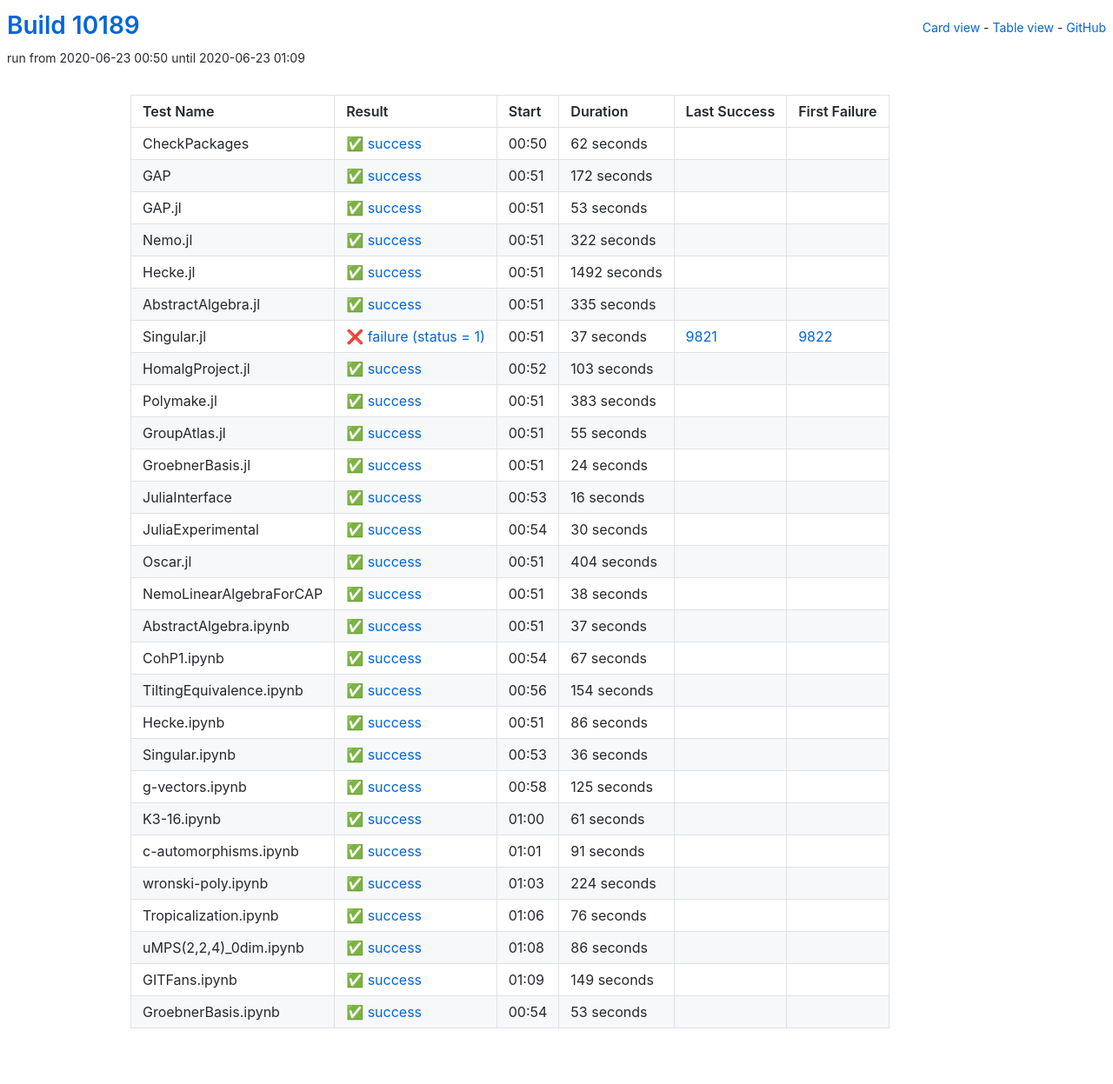
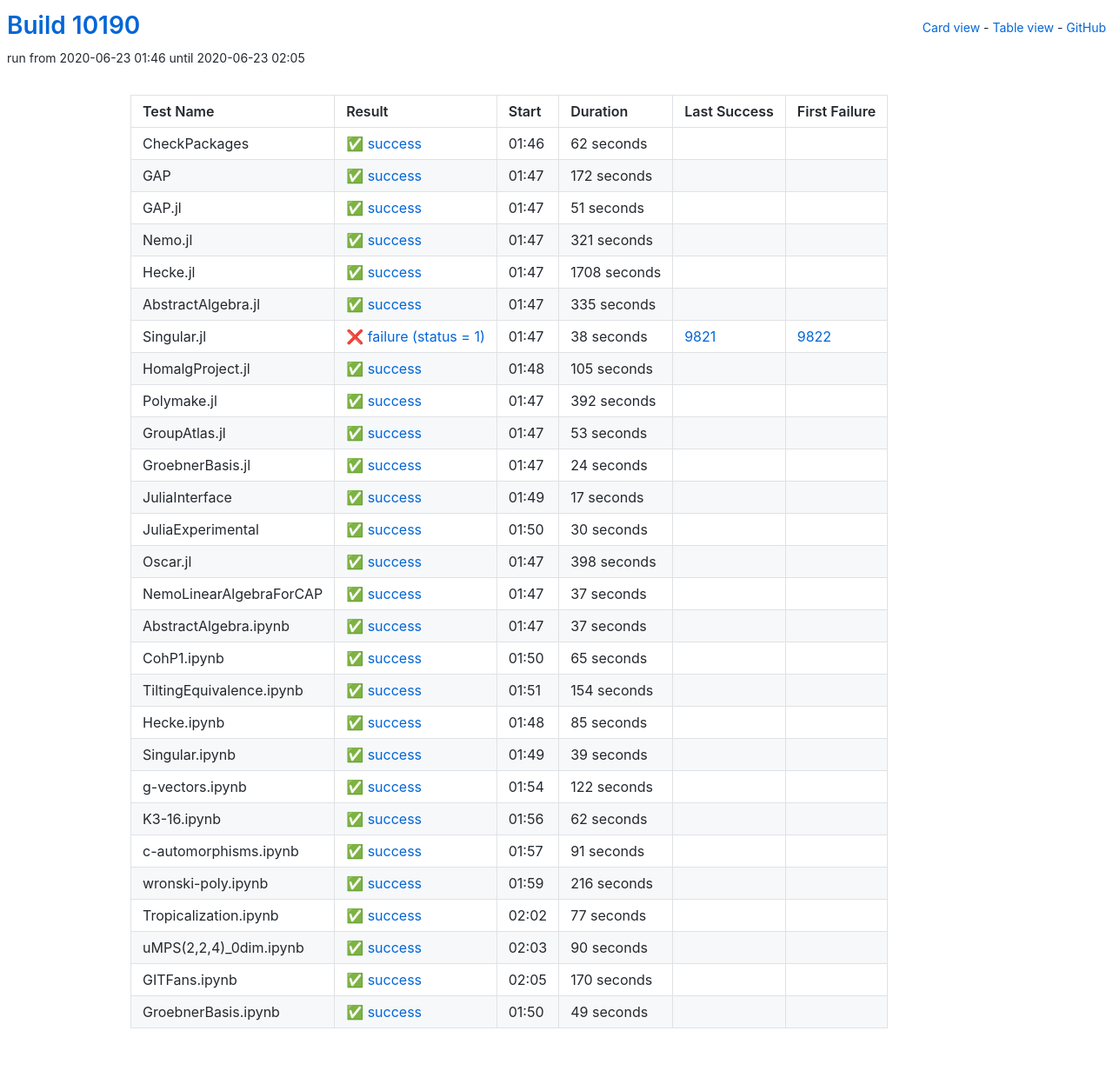
Before and after one commit to oscar-system/oscar-ci-status, a Jekyll site: the page built from table.html, in a window 1280 px wide. Shown: the whole page at 87% size. Built offline with Jekyll 4.4.1, drawn with Linux system fonts in a browser that asks for light colours.

Commit message:
Build #10190

```diff
--- a/_data/ci.yml
+++ b/_data/ci.yml
@@ -1,6 +1,6 @@
 ---
-build: 10189
-build_url: https://oscarci.mathematik.uni-kl.de/job/oscar/10189/
+build: 10190
+build_url: https://oscarci.mathematik.uni-kl.de/job/oscar/10190/
 job: oscar
 organization: oscar-system
 repo: oscar-ci-status
@@ -8,8 +8,8 @@
 tests:
 - name: CheckPackages
   id: checkpackages
-  log: https://oscarci.mathematik.uni-kl.de/job/oscar/10189/artifact/logs/build-10189/CheckPackages.log
-  start: 2020-06-23 00:50
+  log: https://oscarci.mathematik.uni-kl.de/job/oscar/10190/artifact/logs/build-10190/CheckPackages.log
+  start: 2020-06-23 01:46
   success: true
   exitcode: 0
   status: success
@@ -20,8 +20,8 @@
   first_failure_url:
 - name: GAP
   id: gap
-  log: https://oscarci.mathematik.uni-kl.de/job/oscar/10189/artifact/logs/build-10189/GAP.log
-  start: 2020-06-23 00:51
+  log: https://oscarci.mathematik.uni-kl.de/job/oscar/10190/artifact/logs/build-10190/GAP.log
+  start: 2020-06-23 01:47
   success: true
   exitcode: 0
   status: success
@@ -32,44 +32,44 @@
   first_failure_url:
 - name: GAP.jl
   id: gap-jl
-  log: https://oscarci.mathematik.uni-kl.de/job/oscar/10189/artifact/logs/build-10189/GAP.jl.log
-  start: 2020-06-23 00:51
+  log: https://oscarci.mathematik.uni-kl.de/job/oscar/10190/artifact/logs/build-10190/GAP.jl.log
+  start: 2020-06-23 01:47
   success: true
   exitcode: 0
   status: success
-  duration: 53
+  duration: 51
   last_success: false
   last_success_url:
   first_failure: false
   first_failure_url:
 - name: Nemo.jl
   id: nemo-jl
-  log: https://oscarci.mathematik.uni-kl.de/job/oscar/10189/artifact/logs/build-10189/Nemo.jl.log
-  start: 2020-06-23 00:51
+  log: https://oscarci.mathematik.uni-kl.de/job/oscar/10190/artifact/logs/build-10190/Nemo.jl.log
+  start: 2020-06-23 01:47
   success: true
   exitcode: 0
   status: success
-  duration: 322
+  duration: 321
   last_success: false
   last_success_url:
   first_failure: false
   first_failure_url:
 - name: Hecke.jl
   id: hecke-jl
-  log: https://oscarci.mathematik.uni-kl.de/job/oscar/10189/artifact/logs/build-10189/Hecke.jl.log
-  start: 2020-06-23 00:51
+  log: https://oscarci.mathematik.uni-kl.de/job/oscar/10190/artifact/logs/build-10190/Hecke.jl.log
+  start: 2020-06-23 01:47
   success: true
   exitcode: 0
   status: success
-  duration: 1492
+  duration: 1708
   last_success: false
   last_success_url:
   first_failure: false
   first_failure_url:
 - name: AbstractAlgebra.jl
   id: abstractalgebra-jl
-  log: https://oscarci.mathematik.uni-kl.de/job/oscar/10189/artifact/logs/build-10189/AbstractAlgebra.jl.log
-  start: 2020-06-23 00:51
+  log: https://oscarci.mathematik.uni-kl.de/job/oscar/10190/artifact/logs/build-10190/AbstractAlgebra.jl.log
+  start: 2020-06-23 01:47
   success: true
   exitcode: 0
   status: success
@@ -80,56 +80,56 @@
   first_failure_url:
 - name: Singular.jl
   id: singular-jl
-  log: https://oscarci.mathematik.uni-kl.de/job/oscar/10189/artifact/logs/build-10189/Singular.jl.log
-  start: 2020-06-23 00:51
+  log: https://oscarci.mathematik.uni-kl.de/job/oscar/10190/artifact/logs/build-10190/Singular.jl.log
+  start: 2020-06-23 01:47
   success: false
   exitcode: 1
   status: failure
-  duration: 37
+  duration: 38
   last_success: 9821
   last_success_url: https://oscarci.mathematik.uni-kl.de/job/oscar/9821/
   first_failure: 9822
   first_failure_url: https://oscarci.mathematik.uni-kl.de/job/oscar/9822/
 - name: HomalgProject.jl
   id: homalgproject-jl
-  log: https://oscarci.mathematik.uni-kl.de/job/oscar/10189/artifact/logs/build-10189/HomalgProject.jl.log
-  start: 2020-06-23 00:52
+  log: https://oscarci.mathematik.uni-kl.de/job/oscar/10190/artifact/logs/build-10190/HomalgProject.jl.log
+  start: 2020-06-23 01:48
   success: true
   exitcode: 0
   status: success
-  duration: 103
+  duration: 105
   last_success: false
   last_success_url:
   first_failure: false
   first_failure_url:
 - name: Polymake.jl
   id: polymake-jl
-  log: https://oscarci.mathematik.uni-kl.de/job/oscar/10189/artifact/logs/build-10189/Polymake.jl.log
-  start: 2020-06-23 00:51
+  log: https://oscarci.mathematik.uni-kl.de/job/oscar/10190/artifact/logs/build-10190/Polymake.jl.log
+  start: 2020-06-23 01:47
   success: true
   exitcode: 0
   status: success
-  duration: 383
+  duration: 392
   last_success: false
   last_success_url:
   first_failure: false
   first_failure_url:
 - name: GroupAtlas.jl
   id: groupatlas-jl
-  log: https://oscarci.mathematik.uni-kl.de/job/oscar/10189/artifact/logs/build-10189/GroupAtlas.jl.log
-  start: 2020-06-23 00:51
+  log: https://oscarci.mathematik.uni-kl.de/job/oscar/10190/artifact/logs/build-10190/GroupAtlas.jl.log
+  start: 2020-06-23 01:47
   success: true
   exitcode: 0
   status: success
-  duration: 55
+  duration: 53
   last_success: false
   last_success_url:
   first_failure: false
   first_failure_url:
 - name: GroebnerBasis.jl
   id: groebnerbasis-jl
-  log: https://oscarci.mathematik.uni-kl.de/job/oscar/10189/artifact/logs/build-10189/GroebnerBasis.jl.log
-  start: 2020-06-23 00:51
+  log: https://oscarci.mathematik.uni-kl.de/job/oscar/10190/artifact/logs/build-10190/GroebnerBasis.jl.log
+  start: 2020-06-23 01:47
   success: true
   exitcode: 0
   status: success
@@ -140,20 +140,20 @@
   first_failure_url:
 - name: JuliaInterface
   id: juliainterface
-  log: https://oscarci.mathematik.uni-kl.de/job/oscar/10189/artifact/logs/build-10189/JuliaInterface.log
-  start: 2020-06-23 00:53
+  log: https://oscarci.mathematik.uni-kl.de/job/oscar/10190/artifact/logs/build-10190/JuliaInterface.log
+  start: 2020-06-23 01:49
   success: true
   exitcode: 0
   status: success
-  duration: 16
+  duration: 17
   last_success: false
   last_success_url:
   first_failure: false
   first_failure_url:
 - name: JuliaExperimental
   id: juliaexperimental
-  log: https://oscarci.mathematik.uni-kl.de/job/oscar/10189/artifact/logs/build-10189/JuliaExperimental.log
-  start: 2020-06-23 00:54
+  log: https://oscarci.mathematik.uni-kl.de/job/oscar/10190/artifact/logs/build-10190/JuliaExperimental.log
+  start: 2020-06-23 01:50
   success: true
   exitcode: 0
   status: success
@@ -164,32 +164,32 @@
   first_failure_url:
 - name: Oscar.jl
   id: oscar-jl
-  log: https://oscarci.mathematik.uni-kl.de/job/oscar/10189/artifact/logs/build-10189/Oscar.jl.log
-  start: 2020-06-23 00:51
+  log: https://oscarci.mathematik.uni-kl.de/job/oscar/10190/artifact/logs/build-10190/Oscar.jl.log
+  start: 2020-06-23 01:47
   success: true
   exitcode: 0
   status: success
-  duration: 404
+  duration: 398
   last_success: false
   last_success_url:
   first_failure: false
   first_failure_url:
 - name: NemoLinearAlgebraForCAP
   id: nemolinearalgebraforcap
-  log: https://oscarci.mathematik.uni-kl.de/job/oscar/10189/artifact/logs/build-10189/NemoLinearAlgebraForCAP.log
-  start: 2020-06-23 00:51
+  log: https://oscarci.mathematik.uni-kl.de/job/oscar/10190/artifact/logs/build-10190/NemoLinearAlgebraForCAP.log
+  start: 2020-06-23 01:47
   success: true
   exitcode: 0
   status: success
-  duration: 38
+  duration: 37
   last_success: false
   last_success_url:
   first_failure: false
   first_failure_url:
 - name: AbstractAlgebra.ipynb
   id: abstractalgebra-ipynb
-  log: https://oscarci.mathematik.uni-kl.de/job/oscar/10189/artifact/logs/build-10189/AbstractAlgebra.ipynb.log
-  start: 2020-06-23 00:51
+  log: https://oscarci.mathematik.uni-kl.de/job/oscar/10190/artifact/logs/build-10190/AbstractAlgebra.ipynb.log
+  start: 2020-06-23 01:47
   success: true
   exitcode: 0
   status: success
@@ -200,20 +200,20 @@
   first_failure_url:
 - name: CohP1.ipynb
   id: cohp1-ipynb
-  log: https://oscarci.mathematik.uni-kl.de/job/oscar/10189/artifact/logs/build-10189/CohP1.ipynb.log
-  start: 2020-06-23 00:54
+  log: https://oscarci.mathematik.uni-kl.de/job/oscar/10190/artifact/logs/build-10190/CohP1.ipynb.log
+  start: 2020-06-23 01:50
   success: true
   exitcode: 0
   status: success
-  duration: 67
+  duration: 65
   last_success: false
   last_success_url:
   first_failure: false
   first_failure_url:
 - name: TiltingEquivalence.ipynb
   id: tiltingequivalence-ipynb
-  log: https://oscarci.mathematik.uni-kl.de/job/oscar/10189/artifact/logs/build-10189/TiltingEquivalence.ipynb.log
-  start: 2020-06-23 00:56
+  log: https://oscarci.mathematik.uni-kl.de/job/oscar/10190/artifact/logs/build-10190/TiltingEquivalence.ipynb.log
+  start: 2020-06-23 01:51
   success: true
   exitcode: 0
   status: success
@@ -224,56 +224,56 @@
   first_failure_url:
 - name: Hecke.ipynb
   id: hecke-ipynb
-  log: https://oscarci.mathematik.uni-kl.de/job/oscar/10189/artifact/logs/build-10189/Hecke.ipynb.log
-  start: 2020-06-23 00:51
+  log: https://oscarci.mathematik.uni-kl.de/job/oscar/10190/artifact/logs/build-10190/Hecke.ipynb.log
+  start: 2020-06-23 01:48
   success: true
   exitcode: 0
   status: success
-  duration: 86
+  duration: 85
   last_success: false
   last_success_url:
   first_failure: false
   first_failure_url:
 - name: Singular.ipynb
   id: singular-ipynb
-  log: https://oscarci.mathematik.uni-kl.de/job/oscar/10189/artifact/logs/build-10189/Singular.ipynb.log
-  start: 2020-06-23 00:53
+  log: https://oscarci.mathematik.uni-kl.de/job/oscar/10190/artifact/logs/build-10190/Singular.ipynb.log
+  start: 2020-06-23 01:49
   success: true
   exitcode: 0
   status: success
-  duration: 36
+  duration: 39
   last_success: false
   last_success_url:
   first_failure: false
   first_failure_url:
 - name: g-vectors.ipynb
   id: g-vectors-ipynb
-  log: https://oscarci.mathematik.uni-kl.de/job/oscar/10189/artifact/logs/build-10189/g-vectors.ipynb.log
-  start: 2020-06-23 00:58
+  log: https://oscarci.mathematik.uni-kl.de/job/oscar/10190/artifact/logs/build-10190/g-vectors.ipynb.log
+  start: 2020-06-23 01:54
   success: true
   exitcode: 0
   status: success
-  duration: 125
+  duration: 122
   last_success: false
   last_success_url:
   first_failure: false
   first_failure_url:
 - name: K3-16.ipynb
   id: k3-16-ipynb
-  log: https://oscarci.mathematik.uni-kl.de/job/oscar/10189/artifact/logs/build-10189/K3-16.ipynb.log
-  start: 2020-06-23 01:00
+  log: https://oscarci.mathematik.uni-kl.de/job/oscar/10190/artifact/logs/build-10190/K3-16.ipynb.log
+  start: 2020-06-23 01:56
   success: true
   exitcode: 0
   status: success
-  duration: 61
+  duration: 62
   last_success: false
   last_success_url:
   first_failure: false
   first_failure_url:
 - name: c-automorphisms.ipynb
   id: c-automorphisms-ipynb
-  log: https://oscarci.mathematik.uni-kl.de/job/oscar/10189/artifact/logs/build-10189/c-automorphisms.ipynb.log
-  start: 2020-06-23 01:01
+  log: https://oscarci.mathematik.uni-kl.de/job/oscar/10190/artifact/logs/build-10190/c-automorphisms.ipynb.log
+  start: 2020-06-23 01:57
   success: true
   exitcode: 0
   status: success
@@ -284,60 +284,60 @@
   first_failure_url:
 - name: wronski-poly.ipynb
   id: wronski-poly-ipynb
-  log: https://oscarci.mathematik.uni-kl.de/job/oscar/10189/artifact/logs/build-10189/wronski-poly.ipynb.log
-  start: 2020-06-23 01:03
+  log: https://oscarci.mathematik.uni-kl.de/job/oscar/10190/artifact/logs/build-10190/wronski-poly.ipynb.log
+  start: 2020-06-23 01:59
   success: true
   exitcode: 0
   status: success
-  duration: 224
+  duration: 216
   last_success: false
   last_success_url:
   first_failure: false
   first_failure_url:
 - name: Tropicalization.ipynb
   id: tropicalization-ipynb
-  log: https://oscarci.mathematik.uni-kl.de/job/oscar/10189/artifact/logs/build-10189/Tropicalization.ipynb.log
-  start: 2020-06-23 01:06
+  log: https://oscarci.mathematik.uni-kl.de/job/oscar/10190/artifact/logs/build-10190/Tropicalization.ipynb.log
+  start: 2020-06-23 02:02
   success: true
   exitcode: 0
   status: success
-  duration: 76
+  duration: 77
   last_success: false
   last_success_url:
   first_failure: false
   first_failure_url:
 - name: uMPS(2,2,4)_0dim.ipynb
   id: umps-2-2-4-0dim-ipynb
-  log: https://oscarci.mathematik.uni-kl.de/job/oscar/10189/artifact/logs/build-10189/uMPS-2-2-4-_0dim.ipynb.log
-  start: 2020-06-23 01:08
+  log: https://oscarci.mathematik.uni-kl.de/job/oscar/10190/artifact/logs/build-10190/uMPS-2-2-4-_0dim.ipynb.log
+  start: 2020-06-23 02:03
   success: true
   exitcode: 0
   status: success
-  duration: 86
+  duration: 90
   last_success: false
   last_success_url:
   first_failure: false
   first_failure_url:
 - name: GITFans.ipynb
   id: gitfans-ipynb
-  log: https://oscarci.mathematik.uni-kl.de/job/oscar/10189/artifact/logs/build-10189/GITFans.ipynb.log
-  start: 2020-06-23 01:09
+  log: https://oscarci.mathematik.uni-kl.de/job/oscar/10190/artifact/logs/build-10190/GITFans.ipynb.log
+  start: 2020-06-23 02:05
   success: true
   exitcode: 0
   status: success
-  duration: 149
+  duration: 170
   last_success: false
   last_success_url:
   first_failure: false
   first_failure_url:
 - name: GroebnerBasis.ipynb
   id: groebnerbasis-ipynb
-  log: https://oscarci.mathematik.uni-kl.de/job/oscar/10189/artifact/logs/build-10189/GroebnerBasis.ipynb.log
-  start: 2020-06-23 00:54
+  log: https://oscarci.mathematik.uni-kl.de/job/oscar/10190/artifact/logs/build-10190/GroebnerBasis.ipynb.log
+  start: 2020-06-23 01:50
   success: true
   exitcode: 0
   status: success
-  duration: 53
+  duration: 49
   last_success: false
   last_success_url:
   first_failure: false
```
Also changed, not shown: README.md.
